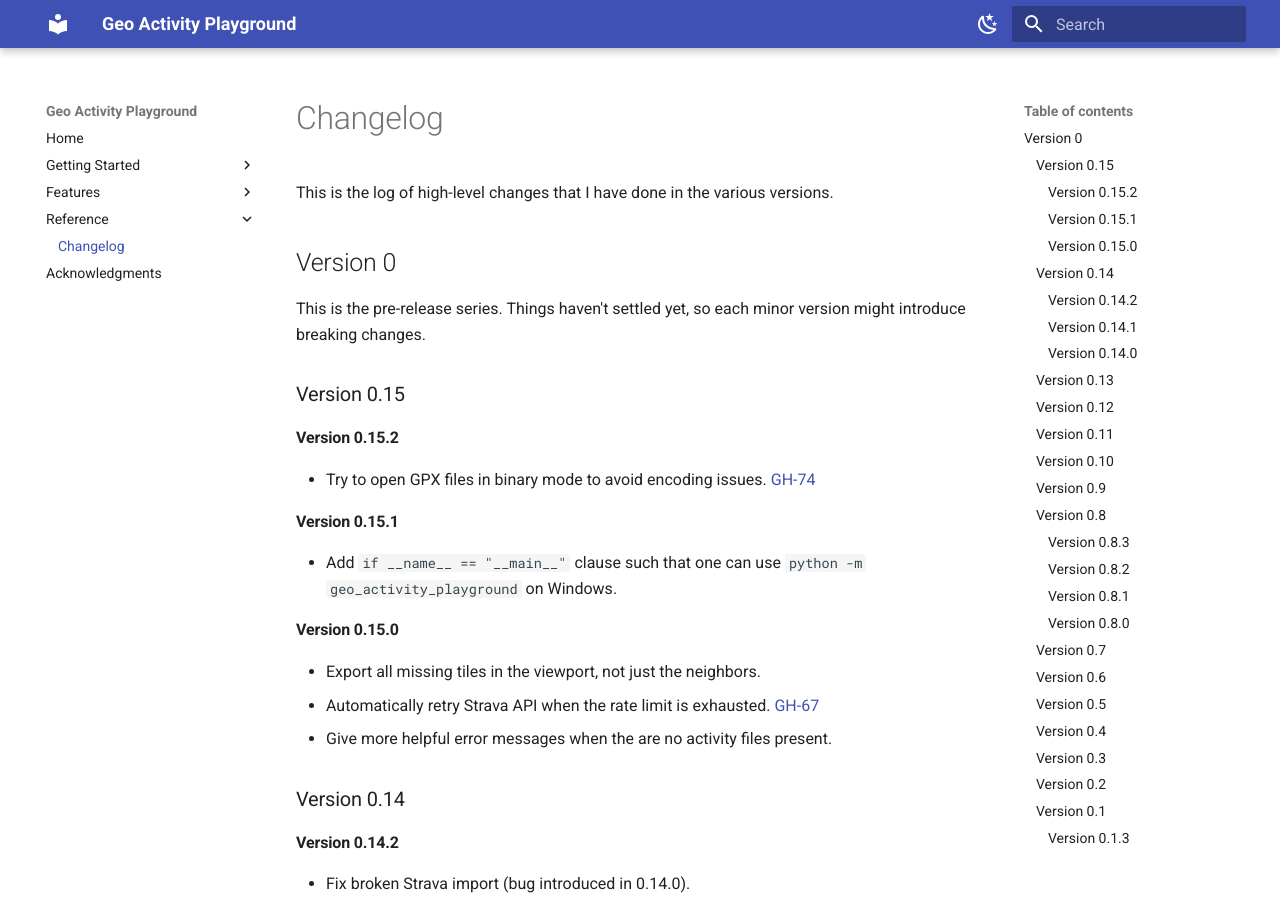
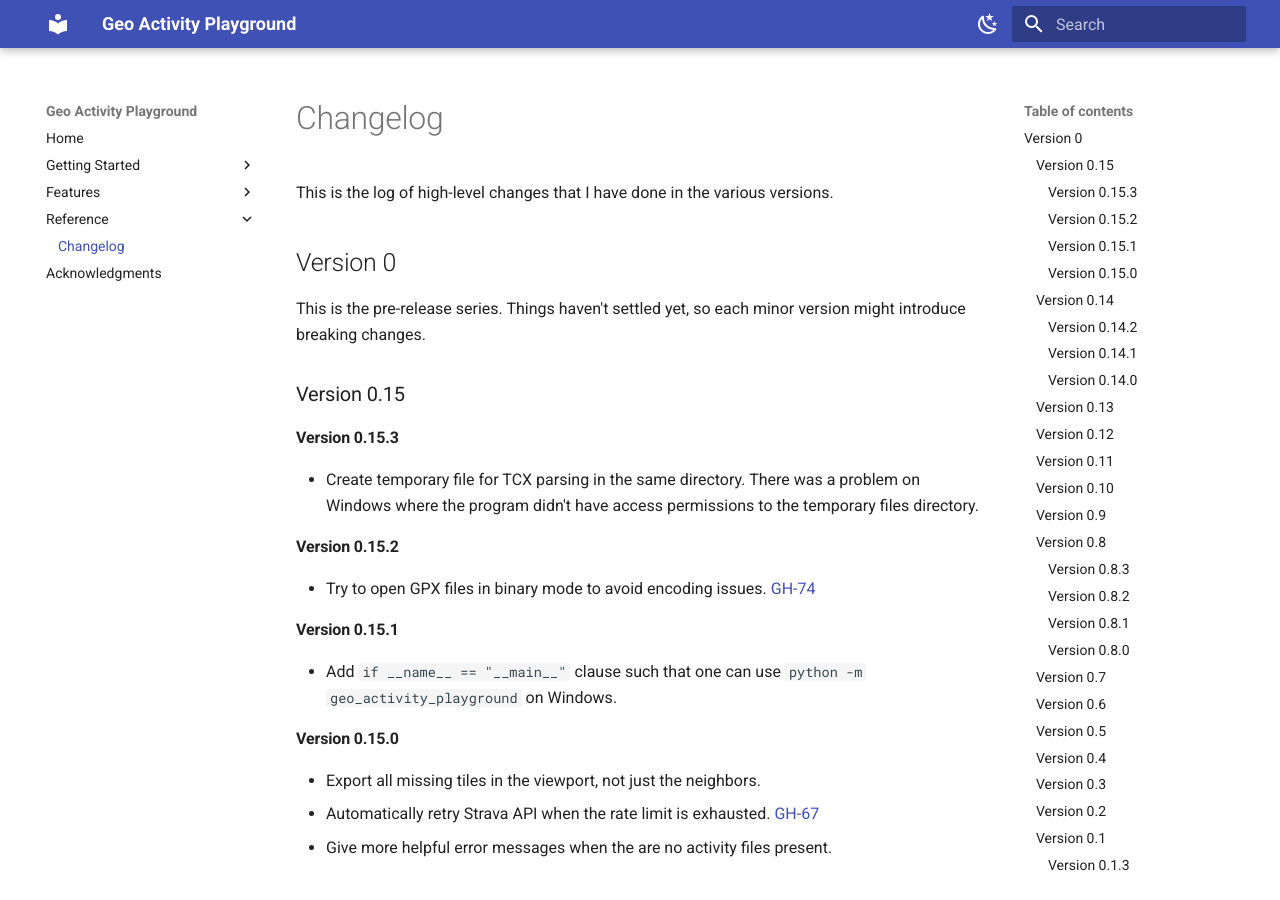
Before and after one commit to martin-ueding/geo-activity-playground, an MkDocs documentation site: the page built from docs/reference/changelog.md, in a window 1280 px wide and 900 px high. Built offline with MkDocs 1.6.1 and Material for MkDocs 9.7.7, drawn with Linux system fonts in a browser that asks for light colours.

Commit message:
Changelog entry, version bump

```diff
--- a/docs/reference/changelog.md
+++ b/docs/reference/changelog.md
@@ -7,6 +7,10 @@ This is the log of high-level changes that I have done in the various versions.
 This is the pre-release series. Things haven't settled yet, so each minor version might introduce breaking changes.
 
 ### Version 0.15
+
+#### Version 0.15.3
+
+- Create temporary file for TCX parsing in the same directory. There was a problem on Windows where the program didn't have access permissions to the temporary files directory.
 
 #### Version 0.15.2
 
--- a/pyproject.toml
+++ b/pyproject.toml
@@ -1,6 +1,6 @@
 [tool.poetry]
 name = "geo-activity-playground"
-version = "0.15.2"
+version = "0.15.3"
 description = "Analysis of geo data activities like rides, runs or hikes."
 authors = ["Martin Ueding <mu@martin-ueding.de>"]
 license = "MIT"
```
